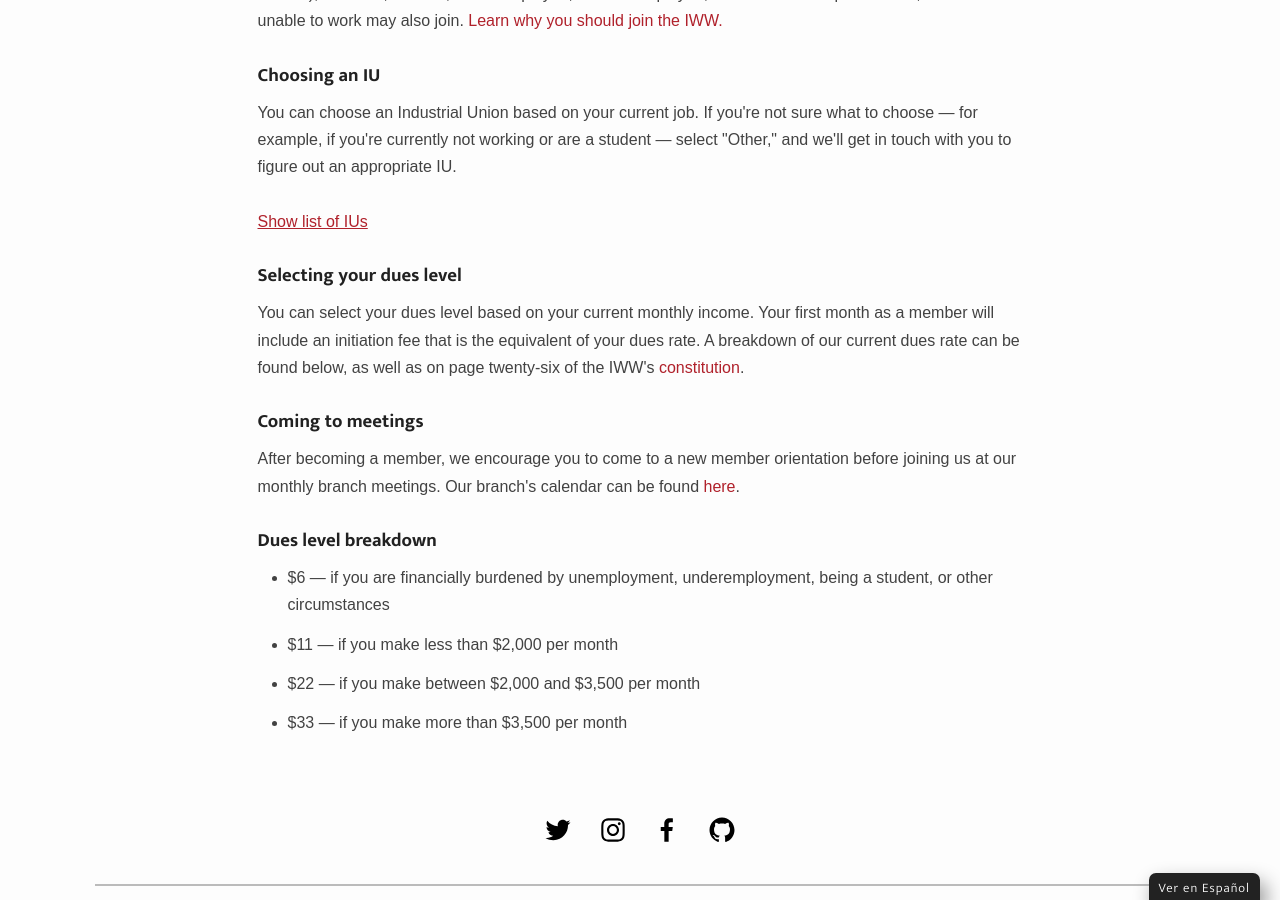
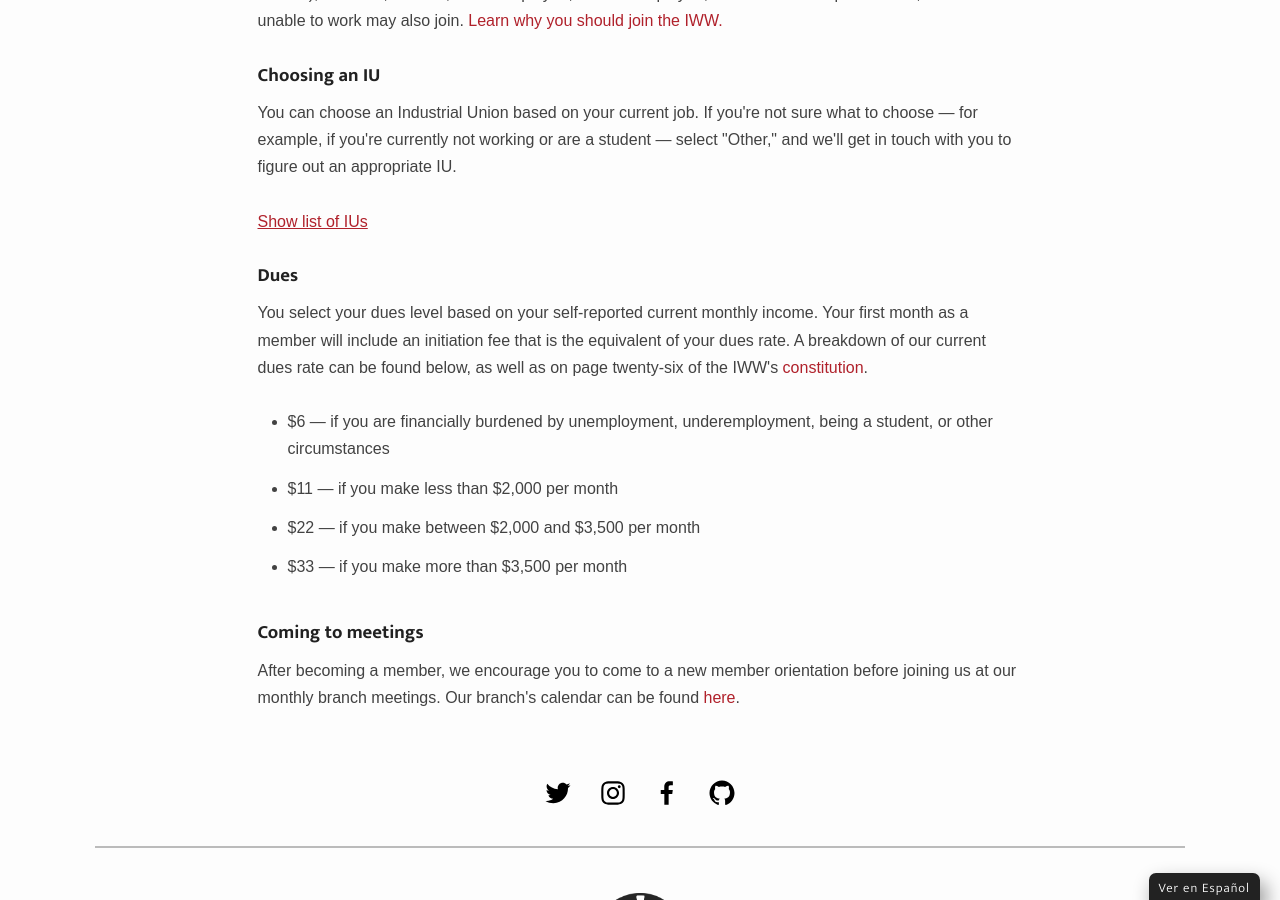
Before and after one commit to IWW-NYC-GMB/iww.nyc, a Jekyll site: the page built from join.html, in a window 1280 px wide and 900 px high, scrolled down 1192 px. Built offline with Jekyll 4.4.1, drawn with Linux system fonts in a browser that asks for light colours; some web fonts are replaced.

Commit message:
Update join.html

```diff
--- a/join.html
+++ b/join.html
@@ -220,15 +220,14 @@
 	}
 }
 </script>
-<h3>Selecting your dues level</h3>
-You can select your dues level based on your current monthly income. Your first month as a member will include an initiation fee that is the equivalent of your dues rate. A breakdown of our current dues rate can be found below, as well as on page twenty-six of the IWW's <a href="https://www.iww.org/PDF/Constitutions/CurrentIWWConstitution.pdf">constitution</a>.<br><br>
-<h3>Coming to meetings</h3>
-After becoming a member, we encourage you to come to a new member orientation before joining us at our monthly branch meetings. Our branch's calendar can be found <a href="{{site.baseurl}}/events">here</a>.<br><br>
-<h3>Dues level breakdown</h3>
+<h3>Dues</h3>
+You select your dues level based on your self-reported current monthly income. Your first month as a member will include an initiation fee that is the equivalent of your dues rate. A breakdown of our current dues rate can be found below, as well as on page twenty-six of the IWW's <a href="https://www.iww.org/PDF/Constitutions/CurrentIWWConstitution.pdf">constitution</a>.<br><br>
 <ul>
 <li>$6 — if you are financially burdened by unemployment, underemployment, being a student, or other circumstances</li>
 <li>$11 — if you make less than $2,000 per month</li>
 <li>$22 — if you make between $2,000 and $3,500 per month</li>
 <li>$33 — if you make more than $3,500 per month</li>
 </ul><br>
+<h3>Coming to meetings</h3>
+After becoming a member, we encourage you to come to a new member orientation before joining us at our monthly branch meetings. Our branch's calendar can be found <a href="{{site.baseurl}}/events">here</a>.<br><br>
 </p>
```
